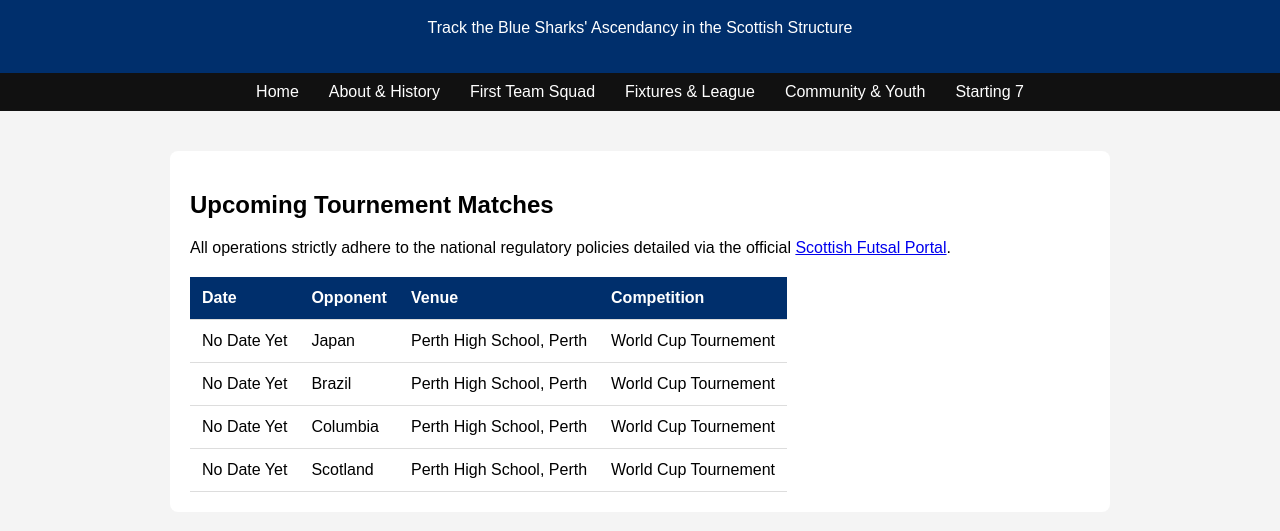
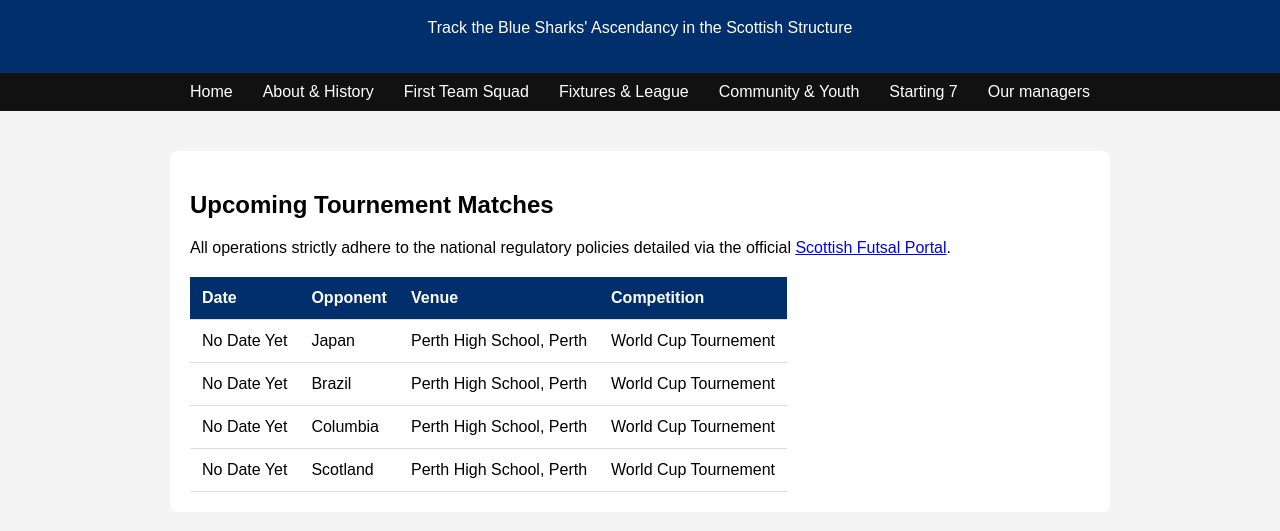
Before and after one commit to ECON9/Cabo-Verde-futsal-under-15s-team, a plain HTML site: page fixtures.html in a window 1280 px wide. Shown: the part 81-612 px from the top of the page. Drawn offline with Linux system fonts and the light colour scheme.

Commit message:
Update fixtures.html

```diff
--- a/fixtures.html
+++ b/fixtures.html
@@ -32,6 +32,7 @@
     <a href="fixtures.html">Fixtures & League</a>
     <a href="community.html">Community & Youth</a>
     <a href="starting.html">Starting 7</a>
+ 	<a href="managers.html">Our managers</a>
 
 </nav>
 
```
